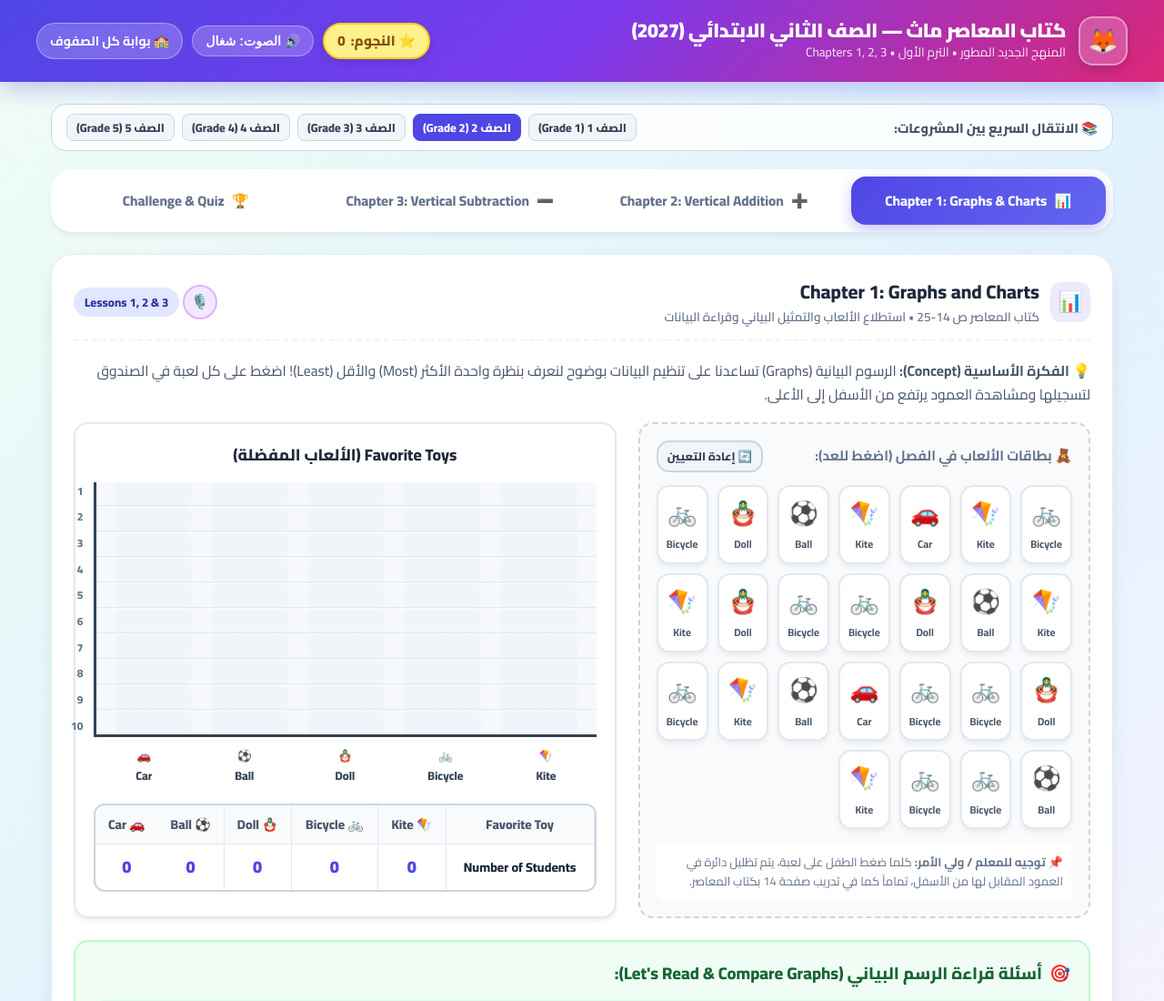
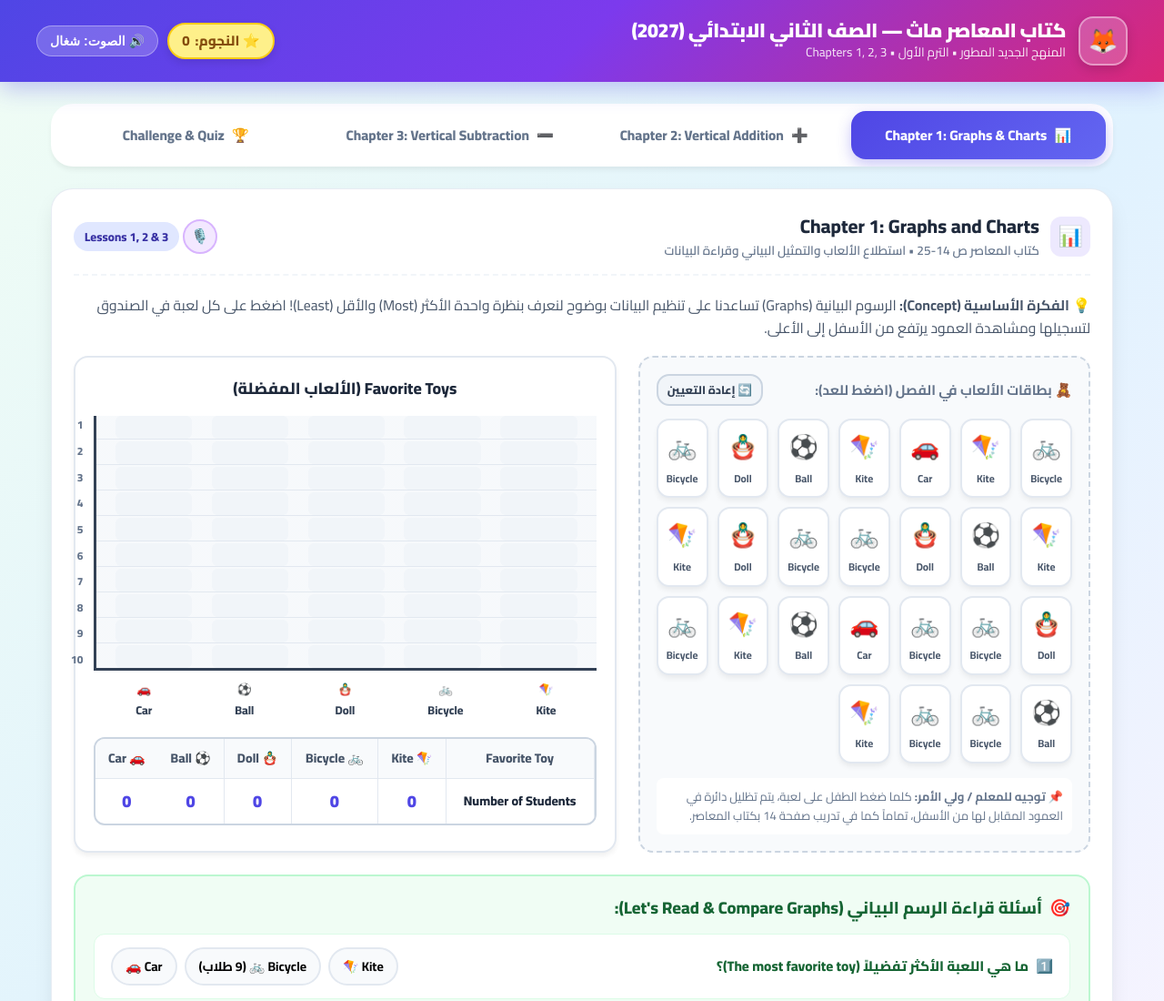
Before and after one commit to yellanefham/grade2-math-moasser, a plain HTML site: page index.html in a window 1280 px wide. Shown: the top 1100 px of the page at 91% size. Drawn offline with Linux system fonts and the light colour scheme.

Commit message:
Make Grade 2 strictly self-contained with no mention of other grades

```diff
--- a/index.html
+++ b/index.html
@@ -849,42 +849,7 @@ body {
 .cert-title { font-size: 1.6rem; font-weight: 900; color: #1e293b; margin-bottom: 8px; }
 .cert-body { font-size: 1rem; color: #475569; margin-bottom: 20px; }
 
-/* Hub quick switcher */
-.hub-link-bar {
-  background: rgba(255, 255, 255, 0.85);
-  backdrop-filter: blur(8px);
-  border: 1px solid #cbd5e1;
-  border-radius: var(--radius-md);
-  padding: 10px 16px;
-  margin-bottom: 20px;
-  display: flex;
-  align-items: center;
-  justify-content: space-between;
-  flex-wrap: wrap;
-  gap: 10px;
-}
-.hub-tags {
-  display: flex;
-  align-items: center;
-  gap: 8px;
-  flex-wrap: wrap;
-}
-.hub-tag {
-  background: #f1f5f9;
-  border: 1px solid #cbd5e1;
-  color: #334155;
-  padding: 4px 10px;
-  border-radius: 8px;
-  font-size: 0.8rem;
-  font-weight: 800;
-  text-decoration: none;
-  transition: all 0.2s ease;
-}
-.hub-tag:hover, .hub-tag.active {
-  background: var(--primary);
-  color: white;
-  border-color: var(--primary);
-}
+
 </style>
 </head>
 <body>
@@ -904,7 +869,7 @@ body {
     <div class="header-actions">
       <div class="score-badge" id="score-display">⭐ النجوم: <span id="star-count">0</span></div>
       <button class="pill-btn" onclick="toggleAudio()" id="sound-btn">🔊 الصوت: شغال</button>
-      <a href="https://yellanefham.github.io/primary-math-2027/" class="pill-btn">🏫 بوابة كل الصفوف</a>
+
     </div>
   </div>
 </header>
@@ -912,18 +877,7 @@ body {
 <main class="main-wrapper">
 
   <!-- ================= GRADES NAV BAR ================= -->
-  <div class="hub-link-bar">
-    <div style="font-weight: 800; font-size: 0.9rem; color: #475569;">
-      📚 الانتقال السريع بين المشروعات:
-    </div>
-    <div class="hub-tags">
-      <a href="https://yellanefham.github.io/primary-math-2027/Grade_1/index.html" class="hub-tag">الصف 1 (Grade 1)</a>
-      <a href="index.html" class="hub-tag active">الصف 2 (Grade 2)</a>
-      <a href="https://yellanefham.github.io/primary-math-2027/Grade_3/index.html" class="hub-tag">الصف 3 (Grade 3)</a>
-      <a href="https://yellanefham.github.io/primary-math-2027/Grade_4/index.html" class="hub-tag">الصف 4 (Grade 4)</a>
-      <a href="https://yellanefham.github.io/primary-math-2027/Grade_5/index.html" class="hub-tag">الصف 5 (Grade 5)</a>
-    </div>
-  </div>
+
 
   <!-- ================= TABS ================= -->
   <nav class="nav-tabs">
```
